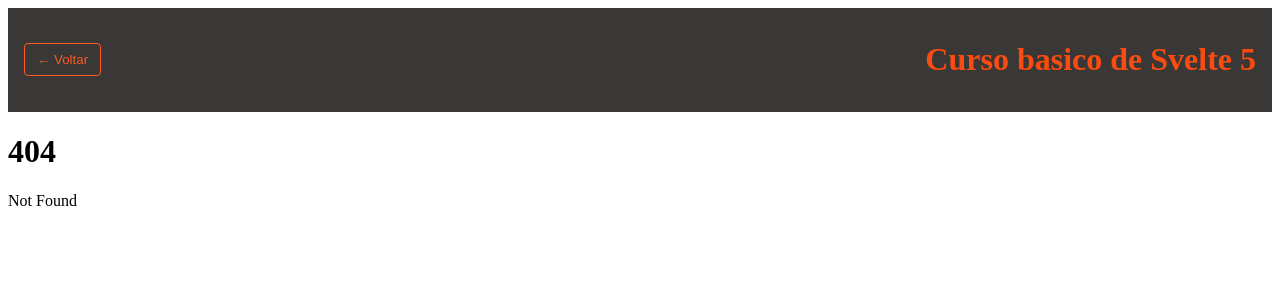
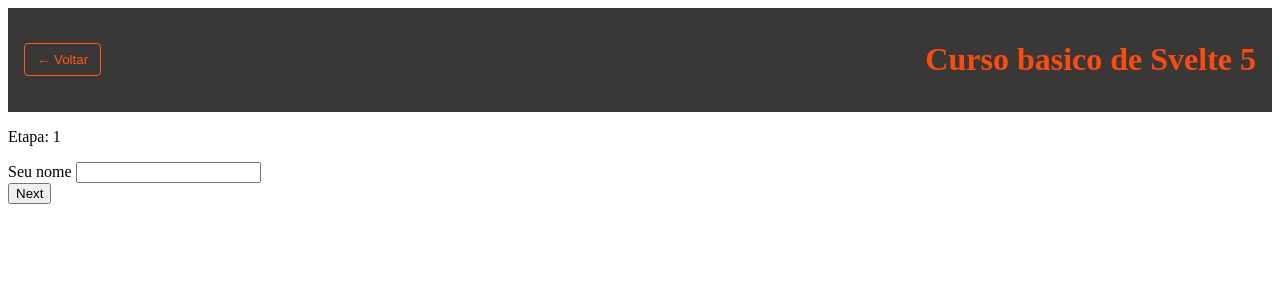
Before and after one commit to Adadezer/svelte5-basics-stolinski, a SvelteKit app: page /logic in a window 1280 px wide. Before the commit this address had no page. Shown: the top 300 px of the page. Built offline with nearby package versions, Linux system fonts and the light colour scheme.

Commit message:
feat: example: logic - if/else

```diff
--- a/src/routes/+page.svelte
+++ b/src/routes/+page.svelte
@@ -4,4 +4,5 @@
 	<li><a href="/state">$state</a></li>
 	<li><a href="/derived">$derived</a></li>
 	<li><a href="/props">Props</a></li>
+	<li><a href="/logic">Lógica</a></li>
 </ul>
--- /dev/null
+++ b/src/routes/logic/+page.svelte
@@ -0,0 +1,52 @@
+<script lang="ts">
+	let formState = $state({
+		name: '',
+		birthday: '',
+		step: 0,
+		error: ''
+	});
+</script>
+
+<main>
+	<p>Etapa: {formState.step + 1}</p>
+
+	{#if formState.error}
+		<p class="error">{formState.error}</p>
+	{/if}
+
+	{#if formState.step === 0}
+		<div>
+			<label for="name">Seu nome</label>
+			<input type="text" id="name" bind:value={formState.name} />
+		</div>
+		<button
+			onclick={() => {
+				if (formState.name !== '') {
+					formState.step++;
+					formState.error = '';
+				} else {
+					formState.error = 'O campo nome está vazio. Por favor preencha seu nome';
+				}
+			}}>Next</button
+		>
+	{:else if formState.step === 1}
+		<div>
+			<label for="birthday">Data de nascimento</label>
+			<input type="date" id="birthday" bind:value={formState.birthday} />
+		</div>
+		<button
+			onclick={() => {
+				if (formState.birthday !== '') {
+					formState.step++;
+					formState.error = '';
+				} else {
+					formState.error =
+						'O campo data de nascimento está vazio. Por favor preencha sua data de nascimento';
+				}
+			}}>Next</button
+		>
+	{:else if formState.step === 2}
+		<p>Nome: {formState.name}</p>
+		<p>Data de nascimento: {formState.birthday.split('-').reverse().join('/')}</p>
+	{/if}
+</main>
```
